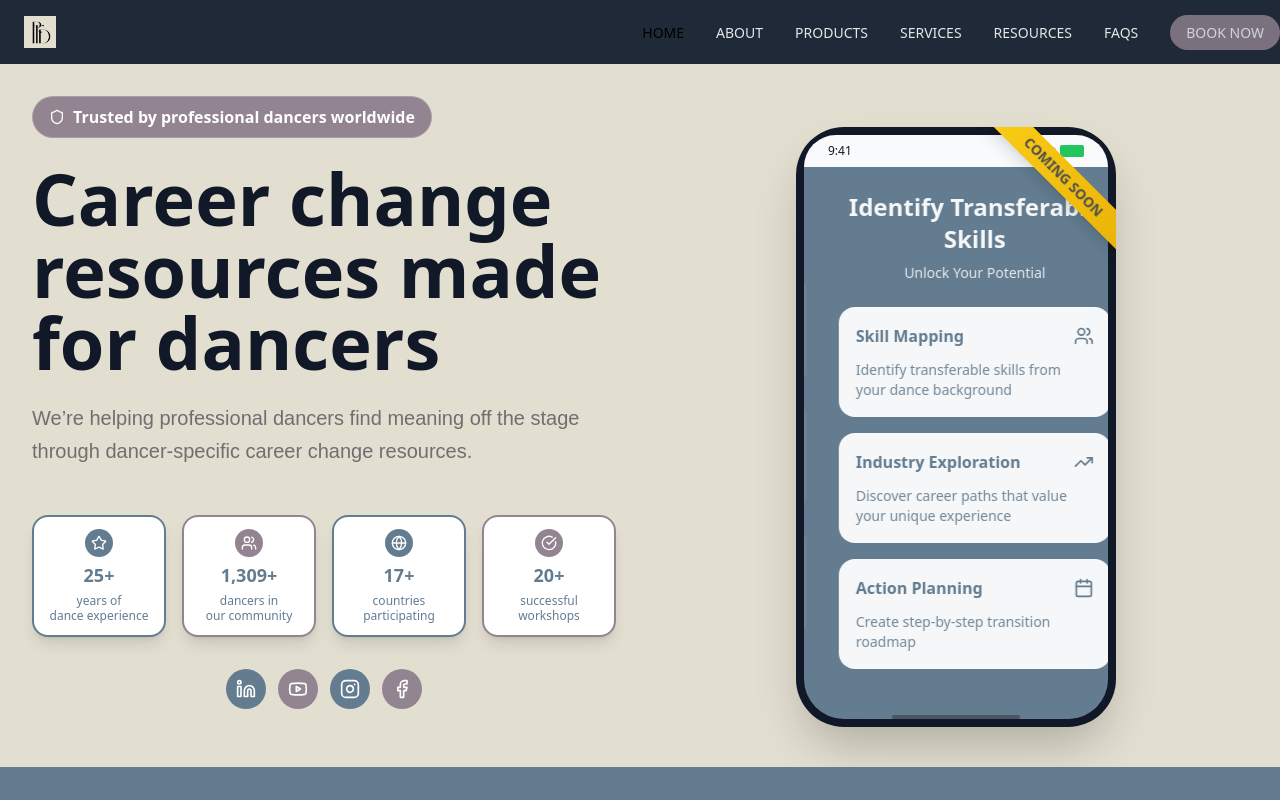
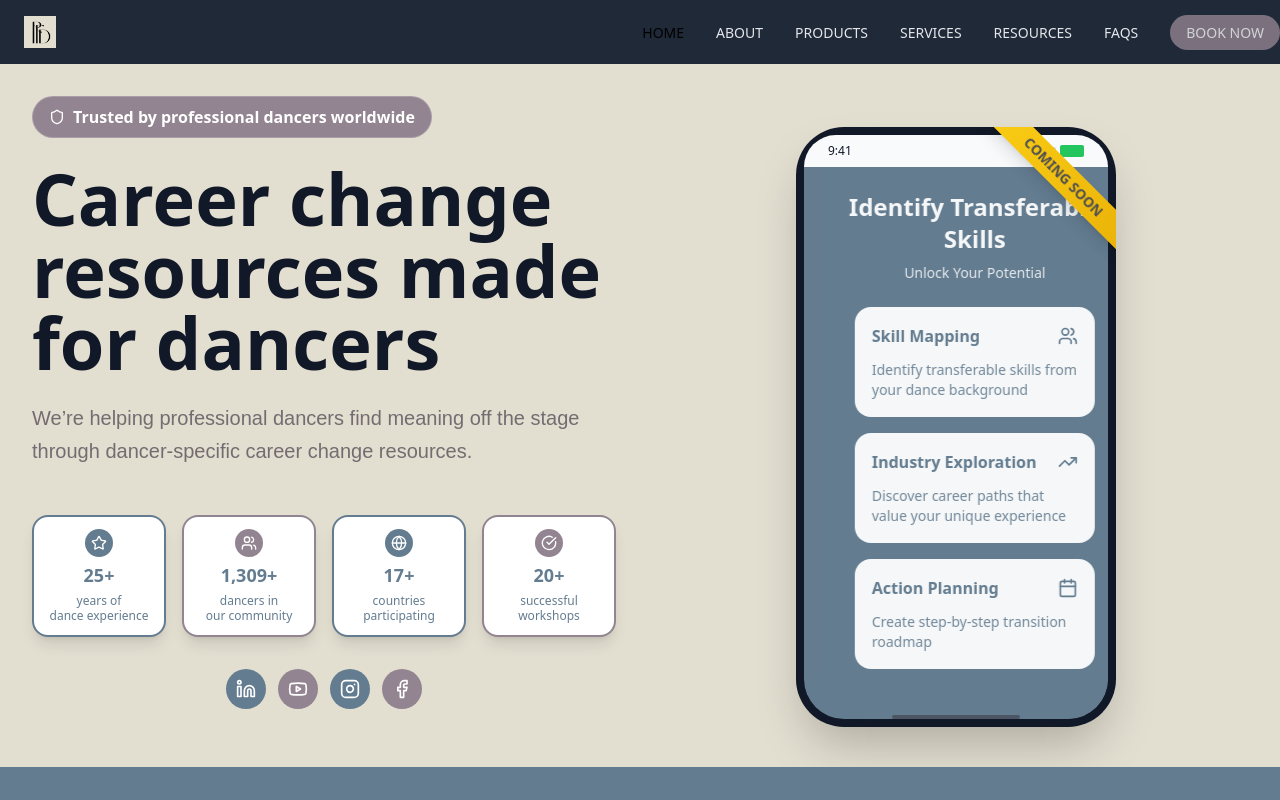
Before and after one commit to IsaacCavallaro/pivot-for-dancers, a Next.js app: page / in a window 1280 px wide. Shown: the top 800 px of the page. Built offline with nearby package versions, Linux system fonts and the light colour scheme.

Commit message:
add strict

```diff
--- a/components/Home.tsx
+++ b/components/Home.tsx
@@ -925,8 +925,10 @@ const HeroSection = () => {
                               </div>
 
                               {/* Screen Content */}
-                              <div className="flex-1 overflow-y-auto overflow-x-hidden rounded-b-[2.5rem]">
-                                {screen.content}
+                              <div className="flex-1 overflow-y-auto overflow-x-hidden rounded-b-[2.5rem] px-4">
+                                <div className="h-full w-full" style={{ contain: "strict" }}>
+                                  {screen.content}
+                                </div>
                               </div>
                             </div>
                           </div>
```
